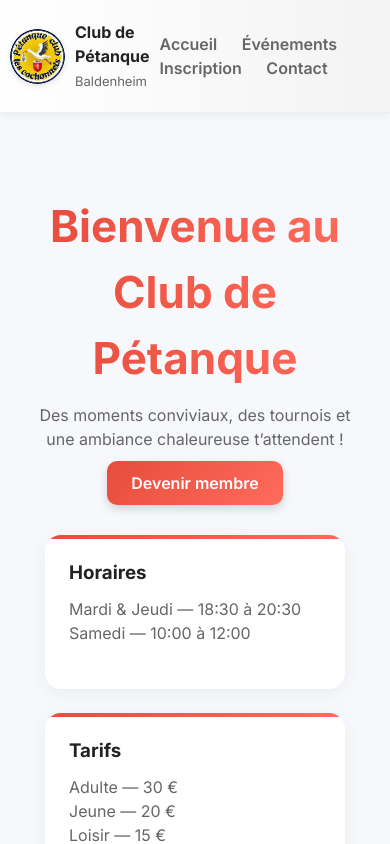
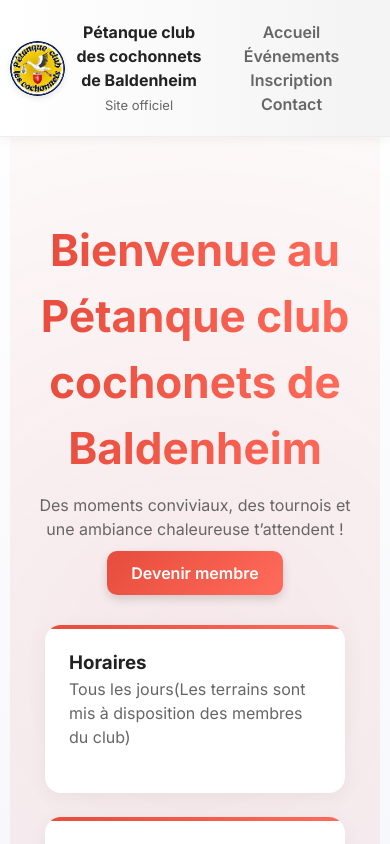
Before and after one commit to WiseLeDev/Pccb, a plain HTML site: page index.html in a window 390 px wide. Drawn offline with Linux system fonts and the light colour scheme.

Commit message:
Update
des

```diff
--- a/index.html
+++ b/index.html
@@ -14,15 +14,15 @@
       <div class="brand">
         <img src="resources/logo.png" alt="Logo" />
         <div>
-          <strong>Club de Pétanque</strong><br>
-          <span style="font-size: 13px; color: var(--muted);">Baldenheim</span>
+          <strong>Pétanque club des cochonnets de Baldenheim</strong><br>
+          <span style="font-size: 13px; color: var(--muted);">Site officiel</span>
         </div>
       </div>
       <nav>
-        <a href="#accueil">Accueil</a>
-        <a href="#evenements">Événements</a>
-        <a href="#inscription">Inscription</a>
-        <a href="#contact">Contact</a>
+        <a href="#accueil" class="reveal">Accueil</a>
+        <a href="#evenements" class="reveal">Événements</a>
+        <a href="#inscription" class="reveal">Inscription</a>
+        <a href="#contact" class="reveal">Contact</a>
       </nav>
     </div>
   </header>
@@ -31,22 +31,22 @@
 
   <section class="hero" id="accueil">
     <div>
-      <h1>Bienvenue au Club de Pétanque</h1>
+      <h1>Bienvenue au Pétanque club cochonets de Baldenheim</h1>
       <p>Des moments conviviaux, des tournois et une ambiance chaleureuse t’attendent !</p>
       <a href="#inscription" class="btn">Devenir membre</a>
 
       <div class="cards">
         <div class="card">
           <h3>Horaires</h3>
-          <p>Mardi & Jeudi — 18:30 à 20:30<br>Samedi — 10:00 à 12:00</p>
+          <p>Tous les jours(Les terrains sont mis à disposition des membres du club)<br></p>
         </div>
         <div class="card">
           <h3>Tarifs</h3>
-          <p>Adulte — 30 €<br>Jeune — 20 €<br>Loisir — 15 €</p>
+          <p>Adulte — 20 €<br>Jeune — 10 €</p>
         </div>
         <div class="card">
           <h3>Contact</h3>
-          <p>president@clubpetanque.fr<br>06 12 34 56 78</p>
+          <p>JEAGER Jean-Paul(président)<br>06 98 51 77 80</p>
         </div>
       </div>
     </div>
@@ -86,9 +86,8 @@
       <label>Statut</label>
       <select id="statut" required>
         <option value="">Choisis ton statut</option>
-        <option value="30">Adulte - 30 €</option>
-        <option value="20">Jeune - 20 €</option>
-        <option value="15">Loisir - 15 €</option>
+        <option value="30">Adulte - 20 €</option>
+        <option value="20">Jeune - 10 €</option>
       </select>
       <div>Montant à payer : <span id="price-display">—</span></div>
       <button class="btn" type="submit">Valider l’inscription</button>
@@ -100,7 +99,7 @@
   <section id="contact" style="margin-top:60px;">
     <h2>Contact</h2>
     <p>Terrain municipal — Rue de Hessenheim, 67600 Baldenheim</p>
-    <p><strong>Président :</strong> Jean Dupont — 06 12 34 56 78</p>
+    <p><strong>Président : </strong>JEAGER Jean-Paul — 06 98 51 77 80</p>
   </section>
 
 </main>
--- a/script.js
+++ b/script.js
@@ -53,3 +53,12 @@ form.addEventListener('submit', (e) => {
     behavior: 'smooth'
   });
 });
+
+const reveals = document.querySelectorAll('.reveal');
+  const observer = new IntersectionObserver(entries => {
+    entries.forEach(entry => {
+      if (entry.isIntersecting) entry.target.classList.add('visible');
+    });
+  }, { threshold: 0.2 });
+
+  reveals.forEach(r => observer.observe(r));
--- a/style.css
+++ b/style.css
@@ -12,38 +12,38 @@
   margin: 0;
   padding: 0;
   font-family: "Inter", sans-serif;
+  transition: all 0.25s ease-out; /* ✨ transitions globales */
 }
 
 html, body {
   width: 100%;
   height: 100%;
-  overflow-x: hidden; /* ✅ évite les décalages horizontaux */
+  overflow-x: hidden;
 }
 
 body {
-  background: var(--bg);
+  background: linear-gradient(180deg, #fff, #f7f8fc);
   color: var(--dark);
   line-height: 1.5;
   scroll-behavior: smooth;
   display: flex;
   flex-direction: column;
-  align-items: center; /* ✅ centre globalement */
+  align-items: center;
+  animation: fadeIn 1s ease-in-out; /* ✨ apparition douce */
+}
+
+@keyframes fadeIn {
+  from { opacity: 0; transform: translateY(10px); }
+  to { opacity: 1; transform: translateY(0); }
 }
 
 /* === CONTENEUR PRINCIPAL === */
-main {
-  max-width: 1100px;
-  width: 100%;
-  margin: 0 auto;
-  text-align: center;
-  padding: 0 10px; /* léger centrage interne */
-}
-
-.container {
+main, .container {
   max-width: 1100px;
   margin: 0 auto;
-  padding: 0 10px; /* ✅ centrage parfait sans forcer */
+  padding: 0 10px;
   width: 100%;
+  text-align: center;
 }
 
 /* === HEADER === */
@@ -86,7 +86,6 @@ nav a {
   margin-left: 20px;
   font-weight: 600;
   position: relative;
-  transition: 0.25s;
 }
 
 nav a::after {
@@ -112,20 +111,39 @@ nav a:hover::after {
 /* === HERO === */
 .hero {
   display: flex;
-  flex-direction: column; /* on met tout en colonne */
-  align-items: center; /* centre horizontalement */
-  justify-content: center; /* centre verticalement (optionnel) */
+  flex-direction: column;
+  align-items: center;
   text-align: center;
   padding: 80px 20px;
   width: 100%;
+  position: relative;
+  overflow: hidden;
+}
+
+.hero::before {
+  content: "";
+  position: absolute;
+  top: -50%;
+  left: -50%;
+  width: 200%;
+  height: 200%;
+  background: radial-gradient(circle at center, rgba(231, 76, 60, 0.1), transparent 70%);
+  animation: moveBg 10s infinite linear;
+  z-index: 0;
+}
+
+@keyframes moveBg {
+  from { transform: rotate(0deg); }
+  to { transform: rotate(360deg); }
 }
 
 .hero > div {
-  max-width: 900px; /* limite la largeur du contenu */
+  max-width: 900px;
   width: 100%;
   margin: 0 auto;
+  position: relative;
+  z-index: 1;
 }
-
 
 .hero h1 {
   font-size: 44px;
@@ -140,6 +158,7 @@ nav a:hover::after {
   margin-bottom: 20px;
 }
 
+/* === BOUTONS === */
 .btn {
   background: linear-gradient(135deg, var(--accent), var(--accent-light));
   color: #fff;
@@ -148,14 +167,20 @@ nav a:hover::after {
   text-decoration: none;
   font-weight: 600;
   box-shadow: 0 4px 10px rgba(0, 0, 0, 0.15);
-  transition: 0.25s;
+  animation: pulse 2s infinite ease-in-out;
+}
+
+@keyframes pulse {
+  0%, 100% { transform: scale(1); }
+  50% { transform: scale(1.03); }
 }
 
 .btn:hover {
-  transform: translateY(-3px);
-  box-shadow: 0 6px 16px rgba(0, 0, 0, 0.2);
+  transform: translateY(-3px) scale(1.05);
+  box-shadow: 0 6px 20px rgba(231, 76, 60, 0.4);
 }
 
+/* === IMAGES === */
 .hero-img img {
   width: 100%;
   border-radius: 20px;
@@ -165,11 +190,11 @@ nav a:hover::after {
 /* === CARDS === */
 .cards {
   display: flex;
-  justify-content: center; /* centre les cartes horizontalement */
+  justify-content: center;
   align-items: stretch;
   gap: 24px;
   margin-top: 40px;
-  flex-wrap: wrap; /* pour qu’elles se replacent bien sur mobile */
+  flex-wrap: wrap;
 }
 
 .card {
@@ -177,14 +202,28 @@ nav a:hover::after {
   border-radius: 16px;
   padding: 24px;
   box-shadow: 0 4px 20px rgba(0, 0, 0, 0.05);
-  transition: 0.3s;
   position: relative;
   overflow: hidden;
   flex: 1;
   min-width: 250px;
-  max-width: 300px; /* limite la taille pour un meilleur centrage */
-  text-align: left; /* si tu veux que le texte des cartes soit aligné à gauche */
+  max-width: 300px;
+  text-align: left;
+  opacity: 0;
+  transform: translateY(30px);
+  animation: cardFadeUp 0.8s ease forwards;
 }
+
+.card:nth-child(1) { animation-delay: 0.1s; }
+.card:nth-child(2) { animation-delay: 0.3s; }
+.card:nth-child(3) { animation-delay: 0.5s; }
+
+@keyframes cardFadeUp {
+  to {
+    opacity: 1;
+    transform: translateY(0);
+  }
+}
+
 .card::before {
   content: "";
   position: absolute;
@@ -198,10 +237,6 @@ nav a:hover::after {
 .card:hover {
   transform: translateY(-5px);
   box-shadow: 0 8px 30px rgba(0, 0, 0, 0.1);
-}
-
-.card h3 {
-  margin-bottom: 10px;
 }
 
 /* === FORM === */
@@ -229,7 +264,7 @@ nav a:hover::after {
 
 #evenements {
   text-align: center;
-  margin-bottom: 80px; /* ✅ ajoute de l’espace sous la section */
+  margin-bottom: 80px;
 }
 
 #evenements .cards {
@@ -251,6 +286,19 @@ nav a:hover::after {
 
 #paypal-button-container {
   margin-top: 20px;
+  margin-left: 17%;
+}
+
+/* === REVEAL ANIMATION === */
+.reveal {
+  opacity: 0;
+  transform: translateY(40px);
+  transition: all 0.8s ease;
+}
+
+.reveal.visible {
+  opacity: 1;
+  transform: translateY(0);
 }
 
 /* === FOOTER === */
@@ -269,7 +317,6 @@ footer {
 @media (max-width: 768px) {
   .hero {
     flex-direction: column;
-    text-align: center;
   }
   .hero-img {
     order: -1;
```
